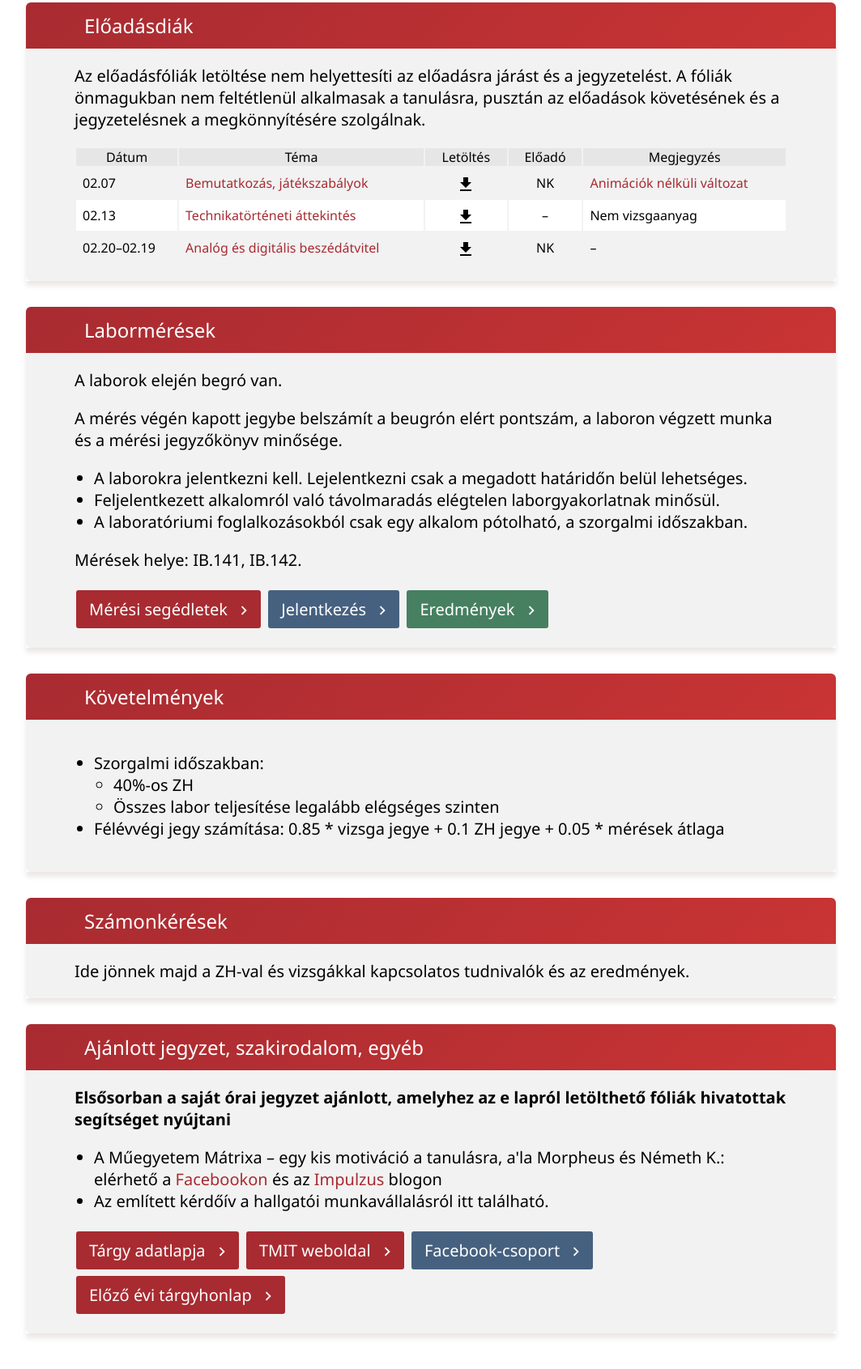
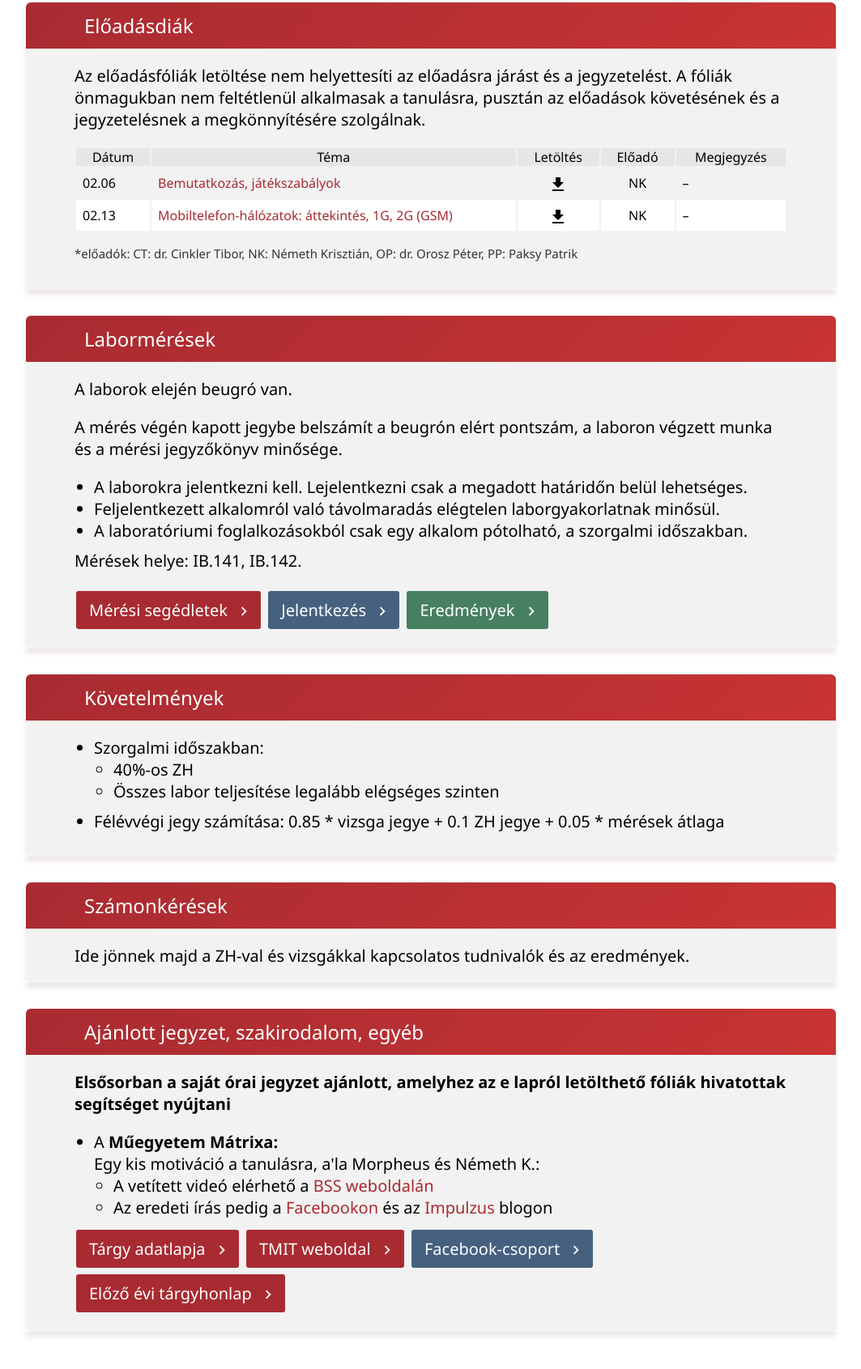
Before and after one commit to anadutova/kh2, a plain HTML site: page index.html in a window 1280 px wide. Shown: the part 311-2002 px from the top of the page at 81% size, without its empty margins (108-1171 px from the left). Drawn offline with Linux system fonts and the light colour scheme.

Commit message:
Visual polish of table, inserting links

```diff
--- a/index.html
+++ b/index.html
@@ -72,7 +72,7 @@
 					<tbody class="table__body" id="table-body">
 					</tbody>
 				</table>
-
+				<p class="paragraph--sidenote">*előadók: CT: dr. Cinkler Tibor, NK: Németh Krisztián, OP: dr. Orosz Péter, PP: Paksy Patrik</p>
 			</section>
 		</article>
 		<article id="labor" class="card">
@@ -80,7 +80,7 @@
 				Labormérések
 			</header>
 			<section class="card__body">
-				<p>A laborok elején begró van.</p>
+				<p>A laborok elején beugró van.</p>
 				<p>A mérés végén kapott jegybe belszámít a beugrón elért pontszám, a laboron végzett munka és a mérési jegyzőkönyv minősége.</p>
 				<ul>
 					<li>A laborokra jelentkezni kell. Lejelentkezni csak a megadott határidőn belül lehetséges.</li>
@@ -88,17 +88,17 @@
 					<li>A laboratóriumi foglalkozásokból csak egy alkalom pótolható, a szorgalmi időszakban.</li>
 				</ul>
 				<p>Mérések helye: IB.141, IB.142.</p>
-				<a href="#" class="card__button card__button--color-red">Mérési segédletek
+				<a target="_blank" href="https://qosip.tmit.bme.hu/foswiki/bin/view/VITMAB01/WebHome" class="card__button card__button--color-red">Mérési segédletek
 					<svg class="chevron-right">
 						<use xlink:href="icons.svg#ic_chevron_right_white_24px" />
 					</svg>
 				</a>
-				<a href="#" class="card__button card__button--color-blue">Jelentkezés
+				<a target="_blank" href="https://ib213.tmit.bme.hu/" class="card__button card__button--color-blue">Jelentkezés
 					<svg class="chevron-right">
 						<use xlink:href="icons.svg#ic_chevron_right_white_24px" />
 					</svg>
 				</a>
-				<a href="#" class="card__button card__button--color-green">Eredmények
+				<a target="_blank" href="https://docs.google.com/spreadsheets/d/e/2PACX-1vTWmcQ6vHO0wZjtvLp9rgzxO53VdTfzGS7UEyL6Uhd4UiUmWixUCW_PgCkeIfl80VCVbkDYbB4XtKiH/pubhtml?gid=1552115234&single=true" class="card__button card__button--color-green">Eredmények
 					<svg class="chevron-right">
 						<use xlink:href="icons.svg#ic_chevron_right_white_24px" />
 					</svg>
@@ -146,28 +146,33 @@
 				<section>
 					<p class="paragraph--emphasised">Elsősorban a saját órai jegyzet ajánlott, amelyhez az e lapról letölthető fóliák hivatottak segítséget nyújtani</p>
 					<ul>
-						<li>A Műegyetem Mátrixa – egy kis motiváció a tanulásra, a'la Morpheus és Németh K.: elérhető a <a class="link" href="#">Facebookon</a>							és az <a class="link" href="#">Impulzus</a> blogon
+						<li>A <b>Műegyetem Mátrixa:</b><br>
+							Egy kis motiváció a tanulásra, a'la Morpheus és Németh K.:<br>
+							<ul>
+								<li>A vetített videó elérhető a <a class="link" href="http://bss.sch.bme.hu/video/a-muegyetem-matrixa">BSS weboldalán</a></li>
+								<li>Az eredeti írás pedig a <a class="link" href="https://www.facebook.com/impulzus/posts/985561448155179">Facebookon</a>
+								és az <a class="link" href="http://www.impulzus.com/blog/2015/07/22/a-muegyetem-matrixa/">Impulzus</a> blogon</li>
+							</ul>
 						</li>
-						<li>Az említett kérdőív a hallgatói munkavállalásról itt található.</li>
 					</ul>
 				</section>
 				<section>
-					<a href="#" class="card__button card__button--color-red">Tárgy adatlapja
+					<a target="_blank" href="https://portal.vik.bme.hu/kepzes/targyak/VITMAB01/" class="card__button card__button--color-red">Tárgy adatlapja
 						<svg class="chevron-right">
 							<use xlink:href="icons.svg#ic_chevron_right_white_24px" />
 						</svg>
 					</a>
-					<a href="#" class="card__button card__button--color-red">TMIT weboldal
+					<a target="_blank" href="https://www.tmit.bme.hu/vitmab01" class="card__button card__button--color-red">TMIT weboldal
 						<svg class="chevron-right">
 							<use xlink:href="icons.svg#ic_chevron_right_white_24px" />
 						</svg>
 					</a>
-					<a href="#" class="card__button card__button--color-blue">Facebook-csoport
+					<a target="_blank" href="https://www.facebook.com/groups/573378142820264/" class="card__button card__button--color-blue">Facebook-csoport
 						<svg class="chevron-right">
 							<use xlink:href="icons.svg#ic_chevron_right_white_24px" />
 						</svg>
 					</a>
-					<a href="#" class="card__button card__button--color-red">Előző évi tárgyhonlap
+					<a target="_blank" href="http://w3.tmit.bme.hu/kh2/2017tavasz/" class="card__button card__button--color-red">Előző évi tárgyhonlap
 						<svg class="chevron-right">
 							<use xlink:href="icons.svg#ic_chevron_right_white_24px" />
 						</svg>
--- a/script.js
+++ b/script.js
@@ -11,24 +11,18 @@ function initTable() {
 
     lectures.push(
         {
-            date: '02.07',
+            date: '02.06',
             topic: 'Bemutatkozás, játékszabályok',
-            address: 'kh2-01_bevezeto.pdf',
+            address: 'http://w3.tmit.bme.hu/kh2/kh2-01_bevezeto.pdf',
             lecturer: 'NK',
-            comment: '<a href="kh2-01_bevezeto-animacio-nelkul.pdf" class="link">Animációk nélküli változat</a>'
+            comment: ''
         },
         {
             date: "02.13",
-            topic: "Technikatörténeti áttekintés",
-            address: "kh2-02_tortenelem_vezetekes_arch.pdf",
-            lecturer: null,
-            comment: "Nem vizsgaanyag"
-        },
-        {
-            date: "02.20–02.19",
-            topic: "Analóg és digitális beszédátvitel",
-            address: "kh2-03_PCM.pdf",
-            lecturer: "NK"
+            topic: "Mobiltelefon-hálózatok: áttekintés, 1G, 2G (GSM)",
+            address: "http://w3.tmit.bme.hu/kh2/kh2-02_mobil_1g_2g.pdf",
+            lecturer: 'NK',
+            comment: ''
         }
     );
 
--- a/styles.css
+++ b/styles.css
@@ -37,6 +37,8 @@ p {
 
 ul {
   padding-left: 1.2em;
+  margin-top: 0;
+  margin-bottom: .5em;
 }
 
 .chevron-right {
@@ -63,6 +65,11 @@ h2 {
   font-size: 1.8em;
   font-weight: normal;
   margin: 0 2em;
+}
+
+.paragraph--sidenote {
+  font-size: .75em;
+  color: #333;
 }
 
 .paragraph--emphasised {
--- a/table.css
+++ b/table.css
@@ -1,6 +1,7 @@
 .table {
   font-size: 0.8em;
   width: 100%;
+  margin: 1em auto;
 }
 
 .table__cell {
@@ -70,6 +71,13 @@
   }
 
   .table__header {
+    display: block;
+    height: 1em;
+    border-top-left-radius: 2px;
+    border-top-right-radius: 2px;
+  }
+
+  .table__header-cell {
     display: none;
   }
 
@@ -95,6 +103,10 @@
     padding:0;
   }
 
+  .table_cell--data-lecturer {
+    margin-left: 2em;
+  }
+
   .table_cell--data-lecturer::before{
     content:"Előadó: ";
   }
```
